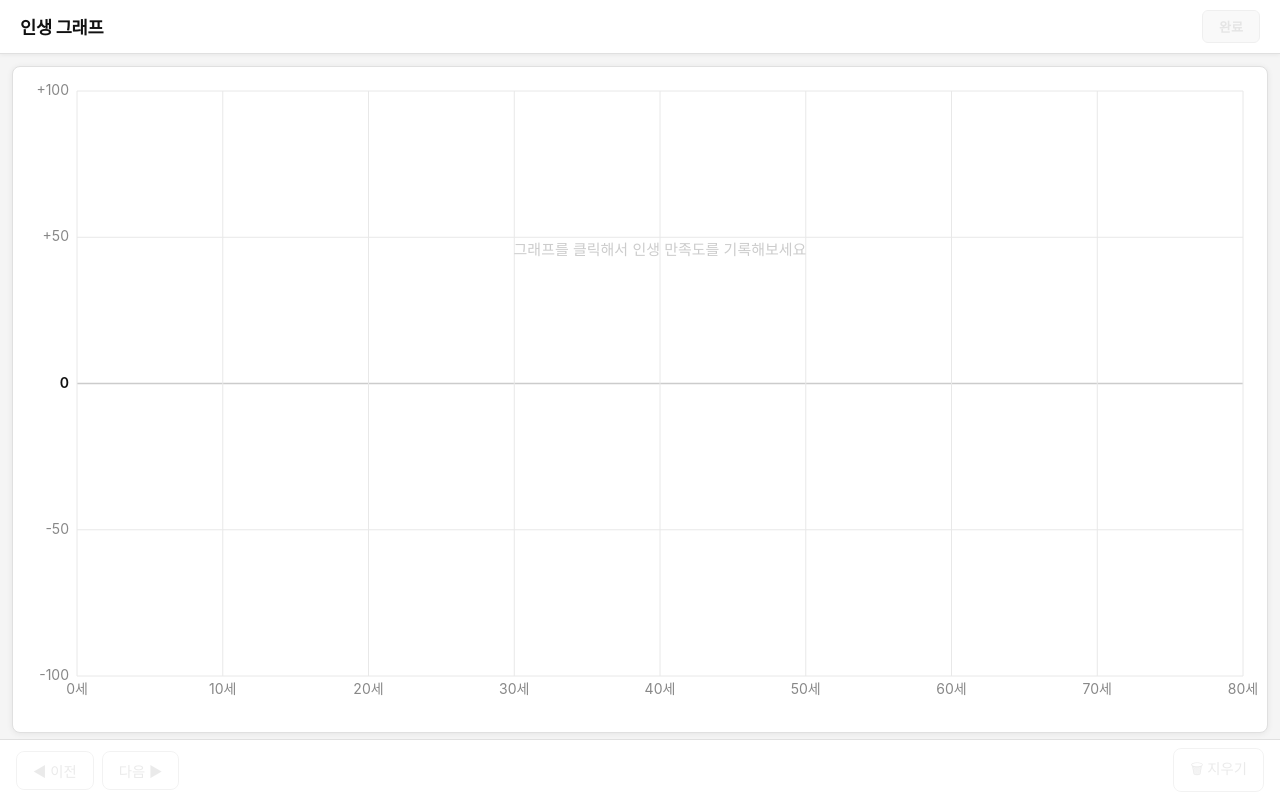
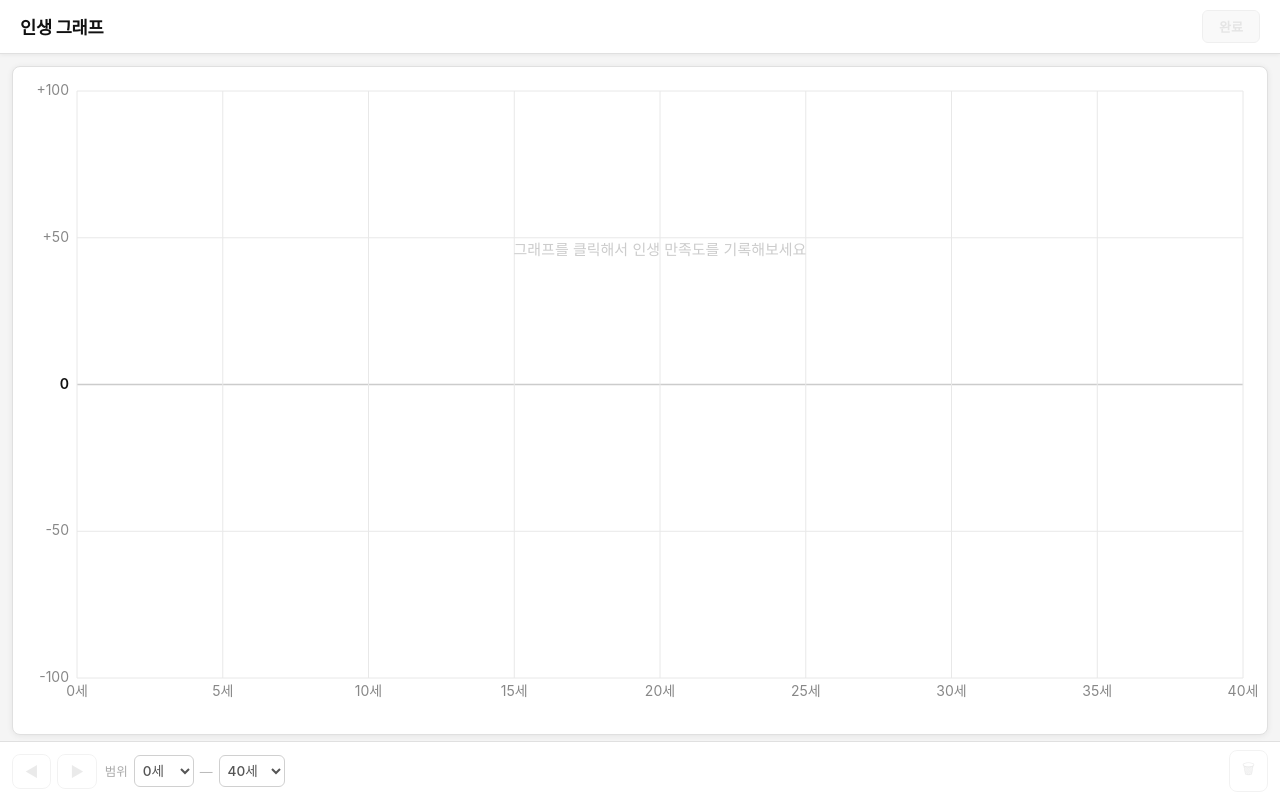
Before and after one commit to seungoh87/life-graph, a React (Vite) app: page / in a window 1280 px wide. Built offline with nearby package versions, Linux system fonts and the light colour scheme; a web font is replaced by a local one.

Commit message:
feat: X축 기본값 40세, 범위 선택 최대 100세

```diff
--- a/src/components/GraphControls.tsx
+++ b/src/components/GraphControls.tsx
@@ -1,6 +1,13 @@
 import { useGraphStore } from '../store/graphStore'
 
 const FONT = "'Pretendard', -apple-system, sans-serif"
+
+const selectStyle: React.CSSProperties = {
+  fontFamily: FONT, fontSize: '0.85rem', fontWeight: 500,
+  color: '#555', background: '#fff',
+  border: '1px solid #d0d0d0', borderRadius: 6,
+  padding: '6px 4px', cursor: 'pointer', outline: 'none',
+}
 
 function IconBtn({ label, title, onClick, disabled }: { label: string; title: string; onClick: () => void; disabled?: boolean }) {
   return (
@@ -9,7 +16,7 @@ function IconBtn({ label, title, onClick, disabled }: { label: string; title: st
       color: disabled ? '#ccc' : '#555',
       background: 'transparent',
       border: `1px solid ${disabled ? '#e0e0e0' : '#d0d0d0'}`,
-      borderRadius: 8, padding: '8px 16px',
+      borderRadius: 8, padding: '8px 12px',
       cursor: disabled ? 'not-allowed' : 'pointer',
       opacity: disabled ? 0.4 : 1,
       display: 'flex', alignItems: 'center', gap: 4,
@@ -17,19 +24,50 @@ function IconBtn({ label, title, onClick, disabled }: { label: string; title: st
   )
 }
 
+const MIN_OPTIONS = [0, 10, 20, 30]
+const MAX_OPTIONS = [40, 50, 60, 70, 80, 90, 100]
+
 export default function GraphControls() {
-  const { history, future, graph, undo, redo, clearPoints } = useGraphStore()
+  const { history, future, graph, undo, redo, clearPoints, setAgeRange } = useGraphStore()
+  const [minAge, maxAge] = graph.ageRange
+
   return (
     <div style={{
       background: '#fff', borderTop: '1px solid #e0e0e0',
-      padding: '8px 16px', display: 'flex', gap: 8, alignItems: 'center',
-      flexShrink: 0, justifyContent: 'space-between',
+      padding: '8px 12px', display: 'flex', gap: 8, alignItems: 'center',
+      flexShrink: 0, justifyContent: 'space-between', flexWrap: 'wrap',
     }}>
-      <div style={{ display: 'flex', gap: 8 }}>
-        <IconBtn label="◀ 이전" title="이전으로" onClick={undo} disabled={history.length === 0} />
-        <IconBtn label="다음 ▶" title="다음으로" onClick={redo} disabled={future.length === 0} />
+      <div style={{ display: 'flex', gap: 6, alignItems: 'center' }}>
+        <IconBtn label="◀" title="이전으로" onClick={undo} disabled={history.length === 0} />
+        <IconBtn label="▶" title="다음으로" onClick={redo} disabled={future.length === 0} />
+        <span style={{ fontSize: '0.78rem', color: '#aaa', fontFamily: FONT, marginLeft: 2 }}>범위</span>
+        <select
+          style={selectStyle}
+          value={minAge}
+          onChange={e => {
+            const v = Number(e.target.value)
+            if (v < maxAge) setAgeRange([v, maxAge])
+          }}
+        >
+          {MIN_OPTIONS.filter(o => o < maxAge).map(o => (
+            <option key={o} value={o}>{o}세</option>
+          ))}
+        </select>
+        <span style={{ fontSize: '0.8rem', color: '#bbb', fontFamily: FONT }}>—</span>
+        <select
+          style={selectStyle}
+          value={maxAge}
+          onChange={e => {
+            const v = Number(e.target.value)
+            if (v > minAge) setAgeRange([minAge, v])
+          }}
+        >
+          {MAX_OPTIONS.filter(o => o > minAge).map(o => (
+            <option key={o} value={o}>{o}세</option>
+          ))}
+        </select>
       </div>
-      <IconBtn label="🗑 지우기" title="전체 지우기" onClick={clearPoints} disabled={graph.points.length === 0} />
+      <IconBtn label="🗑" title="전체 지우기" onClick={clearPoints} disabled={graph.points.length === 0} />
     </div>
   )
 }
--- a/src/store/graphStore.ts
+++ b/src/store/graphStore.ts
@@ -10,6 +10,7 @@ interface GraphStore {
   addPoint: (p: GraphPoint) => void
   updateMemo: (age: number, memo: string) => void
   deletePoint: (age: number) => void
+  setAgeRange: (range: [number, number]) => void
   clearPoints: () => void
   undo: () => void
   redo: () => void
@@ -51,6 +52,10 @@ export const useGraphStore = create<GraphStore>()(
         return { graph: { ...s.graph, points }, history, future: [] }
       }),
 
+      setAgeRange: (range) => set((s) => ({
+        graph: { ...s.graph, ageRange: range },
+      })),
+
       clearPoints: () => set((s) => ({
         graph: { ...s.graph, points: [] },
         history: [...s.history, s.graph.points].slice(-MAX_HISTORY),
--- a/src/types/graph.ts
+++ b/src/types/graph.ts
@@ -11,5 +11,5 @@ export interface LifeGraphData {
 
 export const DEFAULT_GRAPH: LifeGraphData = {
   points: [],
-  ageRange: [0, 80],
+  ageRange: [0, 40],
 }
```
